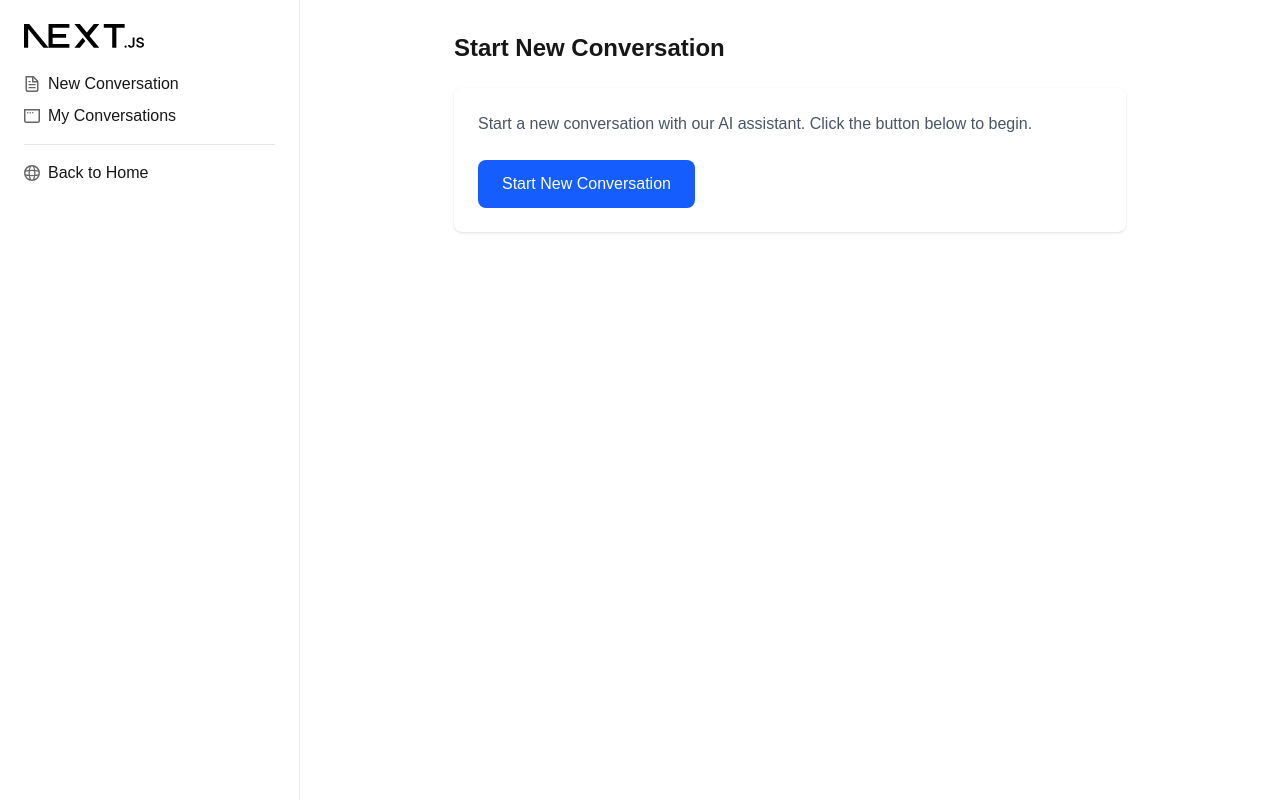
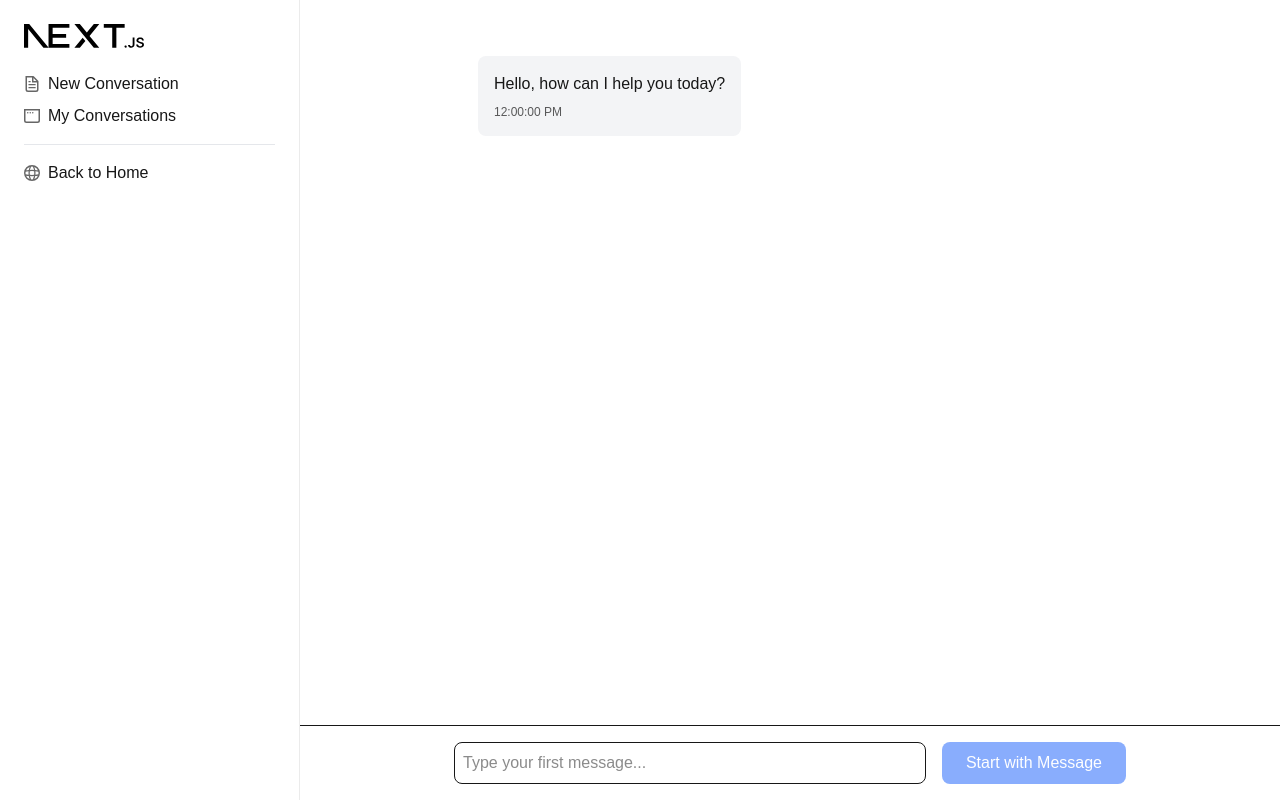
Before and after one commit to Kyle01/ai-agent-interviewer-test, a Next.js app in the folder web-app/: page /conversation/new in a window 1280 px wide. Built offline with nearby package versions, Linux system fonts and the light colour scheme.

Commit message:
Make pretty create message

```diff
--- /dev/null
+++ b/web-app/app/components/conversation.tsx
@@ -0,0 +1,65 @@
+'use client'
+
+import { useEffect, useRef } from 'react';
+
+interface Message {
+  id: string;
+  content: string;
+  role: string;
+  timestamp: string;
+}
+
+interface ConversationProps {
+  messages: Message[];
+  isLoading?: boolean;
+}
+
+export default function Conversation({ messages, isLoading = false }: ConversationProps) {
+  const messagesEndRef = useRef<HTMLDivElement>(null);
+
+  // Auto-scroll to bottom when new messages arrive
+  useEffect(() => {
+    messagesEndRef.current?.scrollIntoView({ behavior: 'smooth' });
+  }, [messages]);
+
+  return (
+    <div className="flex flex-col h-full">
+      {/* Messages Container */}
+      <div className="flex-1 overflow-y-auto p-6 space-y-4">
+        {messages.map((message) => (
+          <div
+            key={message.id}
+            className={`flex ${
+              message.role === 'user' ? 'justify-end' : 'justify-start'
+            }`}
+          >
+            <div
+              className={`max-w-[70%] rounded-lg p-4 ${
+                message.role === 'user'
+                  ? 'bg-blue-600 text-white'
+                  : 'bg-gray-100 dark:bg-gray-800'
+              }`}
+            >
+              <p className="whitespace-pre-wrap">{message.content}</p>
+              <span className="text-xs opacity-70 mt-2 block">
+                {new Date(message.timestamp).toLocaleTimeString()}
+              </span>
+            </div>
+          </div>
+        ))}
+        {isLoading && (
+          <div className="flex justify-start">
+            <div className="bg-gray-100 dark:bg-gray-800 rounded-lg p-4">
+              <div className="flex space-x-2">
+                <div className="w-2 h-2 bg-gray-400 rounded-full animate-bounce" />
+                <div className="w-2 h-2 bg-gray-400 rounded-full animate-bounce delay-100" />
+                <div className="w-2 h-2 bg-gray-400 rounded-full animate-bounce delay-200" />
+              </div>
+            </div>
+          </div>
+        )}
+        <div ref={messagesEndRef} />
+      </div>
+    </div>
+  );
+}
--- a/web-app/app/conversation/[id]/page.tsx
+++ b/web-app/app/conversation/[id]/page.tsx
@@ -2,6 +2,7 @@
 
 import { useEffect, useState } from 'react';
 import { useParams } from 'next/navigation';
+import Conversation from '@/app/components/conversation';
 
 interface Message {
   id: string;
@@ -63,30 +64,7 @@ export default function ConversationDetail() {
 
   return (
     <div className="h-screen flex flex-col">
-      {/* Messages Container */}
-      <div className="flex-1 overflow-y-auto p-6 space-y-4">
-        {messages.map((message) => (
-          <div
-            key={message.id}
-            className={`flex ${
-              message.role === 'user' ? 'justify-end' : 'justify-start'
-            }`}
-          >
-            <div
-              className={`max-w-[70%] rounded-lg p-4 ${
-                message.role === 'user'
-                  ? 'bg-blue-600 text-white'
-                  : 'bg-gray-100 dark:bg-gray-800'
-              }`}
-            >
-              <p className="whitespace-pre-wrap">{message.content}</p>
-              <span className="text-xs opacity-70 mt-2 block">
-                {new Date(message.timestamp).toLocaleTimeString()}
-              </span>
-            </div>
-          </div>
-        ))}
-      </div>
+      <Conversation messages={messages} isLoading={isLoading} />
 
       {/* Message Input */}
       <form onSubmit={handleSendMessage} className="p-4 border-t dark:border-gray-700">
--- a/web-app/app/conversation/new/page.tsx
+++ b/web-app/app/conversation/new/page.tsx
@@ -2,53 +2,65 @@
 
 import { useState } from 'react';
 import { useRouter } from 'next/navigation';
+import Conversation from '@/app/components/conversation';
+
+const defaultConversation = [{
+  role: 'assistant',
+  content: 'Hello, how can I help you today?',
+  id: '1',
+  timestamp: '2021-01-01 12:00:00'
+}]
 
 export default function NewConversation() {
   const router = useRouter();
+  const [conversation, setConversation] = useState(defaultConversation);
   const [isLoading, setIsLoading] = useState(false);
+  const [input, setInput] = useState('');
 
-  const handleStartConversation = async () => {
-    setIsLoading(true);
-    try {
-      const response = await fetch('/api/conversation', {
-        method: 'POST',
-        headers: {
-          'Content-Type': 'application/json',
-        },
-      });
+  const handleSubmitResponse = (e: React.FormEvent) => {
+    e.preventDefault();
+    if (!input.trim()) return;
 
-      if (!response.ok) {
-        throw new Error('Failed to create conversation');
-      }
+    setConversation([...conversation, {
+      role: 'user',
+      content: input,
+      id: String(conversation.length + 1),
+      timestamp: new Date().toISOString()
+    }]);
 
-      const data = await response.json();
-      router.push(`/conversation/${data.id}`);
-    } catch (error) {
-      console.error('Error creating conversation:', error);
-    } finally {
-      setIsLoading(false);
-    }
+    setInput('');
   };
 
   return (
     <div className="h-screen flex flex-col">
       <div className="flex-1 p-8">
         <div className="max-w-2xl mx-auto">
-          <h1 className="text-2xl font-semibold mb-6">Start New Conversation</h1>
-          <div className="bg-white dark:bg-gray-800 rounded-lg shadow p-6">
-            <p className="text-gray-600 dark:text-gray-300 mb-6">
-              Start a new conversation with our AI assistant. Click the button below to begin.
-            </p>
+          <Conversation messages={conversation} />
+        </div>
+      </div>
+
+      {/* Input Form */}
+      <form onSubmit={handleSubmitResponse} className="p-4 border-t dark:border-gray-700">
+        <div className="max-w-2xl mx-auto">
+          <div className="flex gap-4">
+            <input
+              type="text"
+              value={input}
+              onChange={(e) => setInput(e.target.value)}
+              placeholder="Type your first message..."
+              className="flex-1 p-2 rounded-lg border dark:border-gray-700 dark:bg-gray-800 focus:outline-none focus:ring-2 focus:ring-blue-500"
+              disabled={isLoading}
+            />
             <button
-              onClick={handleStartConversation}
-              disabled={isLoading}
-              className="w-full sm:w-auto px-6 py-3 bg-blue-600 text-white rounded-lg hover:bg-blue-700 disabled:opacity-50 disabled:cursor-not-allowed transition-colors"
+              type="submit"
+              disabled={isLoading || !input.trim()}
+              className="px-6 py-2 bg-blue-600 text-white rounded-lg hover:bg-blue-700 disabled:opacity-50 disabled:cursor-not-allowed transition-colors"
             >
-              {isLoading ? 'Creating...' : 'Start New Conversation'}
+              {isLoading ? 'Starting...' : 'Start with Message'}
             </button>
           </div>
         </div>
-      </div>
+      </form>
     </div>
   );
 }
```
